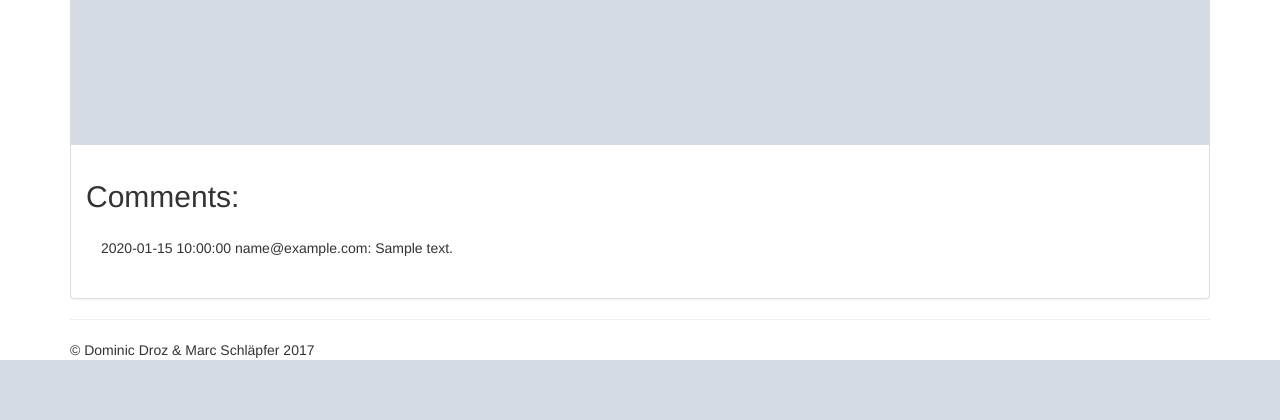
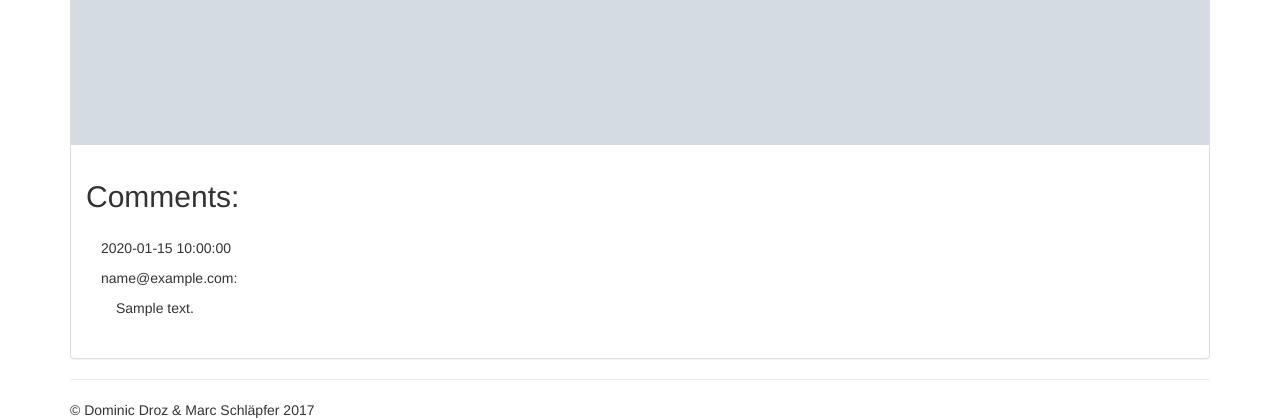
Before and after one commit to iowaclassbattleship/Mamiblog, a PHP site: template view/blog_comments.php in a window 1280 px wide. Shown: the part 829-1249 px from the top of the page. Before the commit the page ends 1189 px from the top, so only its background shows below. Run offline with PHP 8.4, Linux system fonts and the light colour scheme; the template is opened without the code that fills it: most values are stand-ins (such as "Sample title", 1, 10 or a date in 2020); grey boxes marked "Sample" are stand-in pictures; data that the repository does not hold is empty; some libraries are stand-ins or nearby versions.

Commit message:
comments can now be more than one line

```diff
--- a/public/css/style.css
+++ b/public/css/style.css
@@ -30,8 +30,8 @@ img {
 }
 textarea {
     width: 100%;
-    max-width :700px;
-    height: 100px;
+    max-width :100%;
+    height: 600px;
     max-height: 100px;
 }
 #day_nightmode {
@@ -61,7 +61,9 @@ body.night .description {
      -o-transition: none !important;
      transition: none !important;
  }
-
-#submitComment{
-    margin-top: 30px;
+.comment{
+    display: block;
+    word-break: break-all;
+    word-wrap: break-word;
+    white-space: normal;
 }
--- a/view/blog_comments.php
+++ b/view/blog_comments.php
@@ -1,8 +1,8 @@
+<link rel="stylesheet" href="https://maxcdn.bootstrapcdn.com/bootstrap/3.3.6/css/bootstrap.min.css" integrity="sha384-1q8mTJOASx8j1Au+a5WDVnPi2lkFfwwEAa8hDDdjZlpLegxhjVME1fgjWPGmkzs7" crossorigin="anonymous">
+<link rel="stylesheet" href="/css/style.css">
+
 <article class="hreview open special">
-    <link rel="stylesheet" href="/css/style.css">
     <div class="panel panel-default">
-
-
     <div>
         <img src="/<?= $blog->picture ?>" />
     </div>
@@ -17,11 +17,10 @@
                 <div class="component" data-html="true">
                     <div class="form-group">
                         <div class="col-md-8">
-                            <textarea name="commentarea" required></textarea>
+                            <textarea name="commentarea" class="form-control input-md"required></textarea>
                         </div>
                     </div>
                     <div class="form-group">
-                        <label class="col-md-1 control-label" for="send">&nbsp;</label>
                         <div class="col-md-1">
                             <input id="submitComment" name="send" type="submit" class="btn btn-primary">
                         </div>
@@ -40,8 +39,7 @@
             <h2>Comments:</h2>
             <?php foreach ($comments as $comment): ?>
                 <div class="panel-body">
-                    <p>
-                        <?= $comment->time ?> <?= $comment->user->email ?>: <?= $comment->comment ?>
+                    <p class="col-md-0"><?= $comment->time ?></p> <p class="col-md-0"><?= $comment->user->email ?>:</p><p class="col-md-12 comment"> <?= $comment->comment ?></p>
                         <?php if ((Security::getUserId() == $comment->userid)||Security::isAdmin()) : ?>
                             <a title="delete" href="/comment/commentDelete?id=<?= $comment->id ?>">delete</a>
                         <?php endif ?>
```
